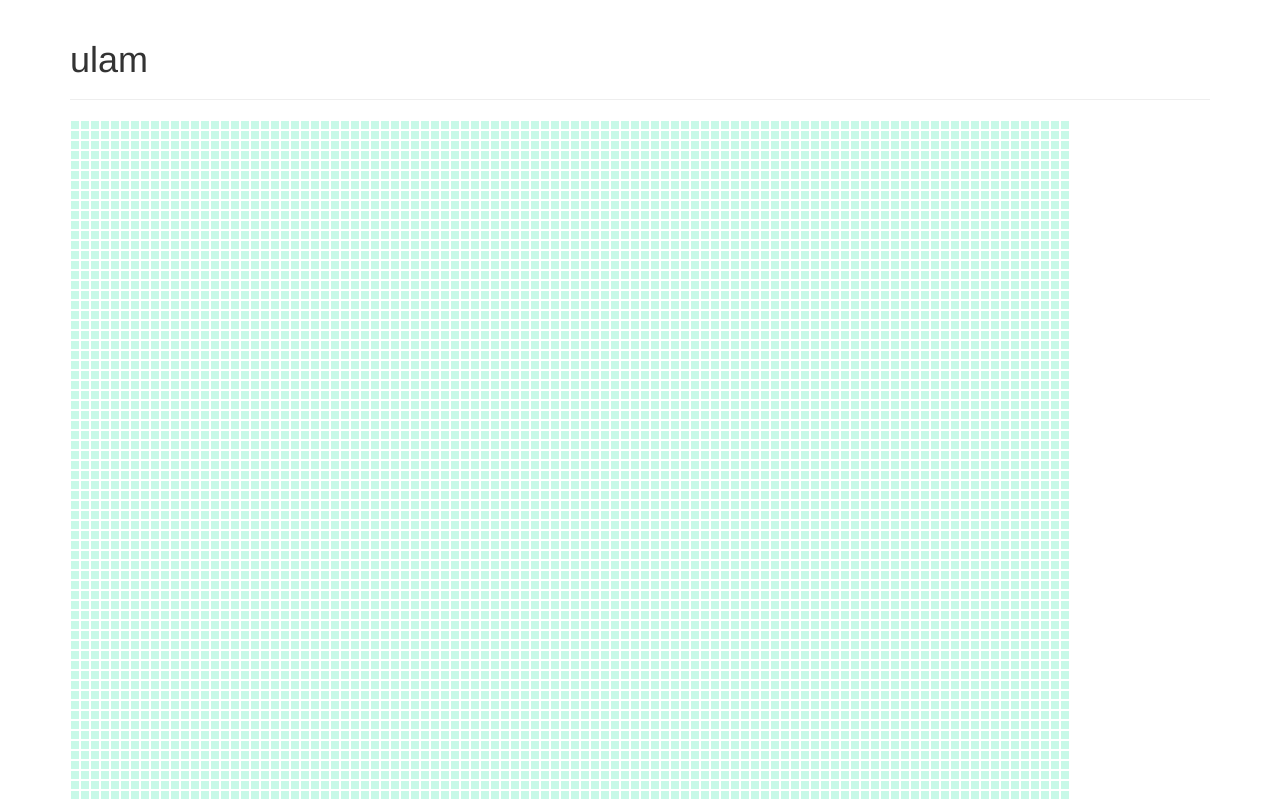
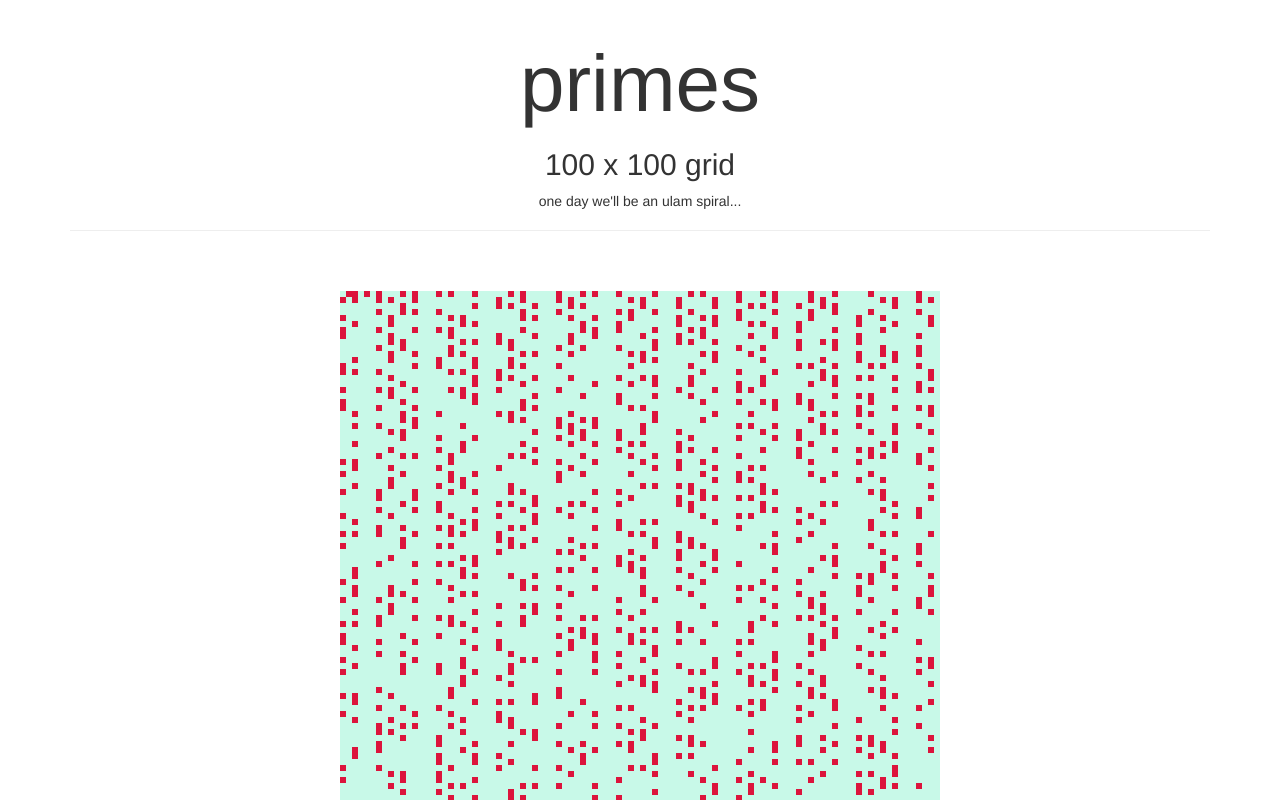
Before and after one commit to ammersive/ulam, a plain HTML site: page ulam.html in a window 1280 px wide. Shown: the top 800 px of the page. Drawn offline with nearby package versions, Linux system fonts and the light colour scheme.

Commit message:
primes grid top to bottom layout working

```diff
--- a/app.js
+++ b/app.js
@@ -1,5 +1,4 @@
 (d => {
-
 
   // Prime number function
   let prime = num => {
@@ -16,43 +15,28 @@
     return isPrime;
   }
 
-  // // prime function works
-  // console.log(prime(3));
-  // console.log(prime(7));
-  // console.log(prime(8));
-  // console.log(prime(13));
-
-  //build spans : working
-  // for (var i=0;i<10000;i+=1) {
-  //   pixels.append(d.createElement("span"));
-  // }
-
+  // Build an array of span elements
+  let gridSize = 10000;
   let spanArray = [];
 
-  for (let j = 1; j < 10000; j += 1) {
+  for (let i = 0; i < gridSize; i += 1) {
     span = d.createElement("span");
     spanArray.push(span);
   }
-  console.log(spanArray);
 
-  for (let k = 1; k < 100; k += 1) {
-    // fine
-    if (k % 3 === 0) {
-    // NOT FINE
-    // if (true) {
-    // if (i % 3 === 0) {
-    // if (prime(i)){
-      console.log(prime(k)); // fine
-      // spanArray[i].classList.add("prime-colour");
+  // Apply colour class to spans where span index + 1 is prime (accounting for 0 indexing)
+  for (let i = 0; i < gridSize; i += 1) {
+    if (prime(i + 1)){
+      spanArray[i].classList.add("prime");
     }
   }
-  // console.log(spanArray);
 
+  // Append span array elements to fragment, to send back to DOM
   let fragment = d.createDocumentFragment();
-  for (let i = 1; i < spanArray.length - 1; i += 1) {
+  for (let i = 0; i < spanArray.length; i += 1) {
     fragment.append(spanArray[i]);
   }
 
-  pixels.append(fragment);
+  grid.append(fragment);
 
 })(document);
--- a/main.css
+++ b/main.css
@@ -1,18 +1,26 @@
+.page-header > * {
+  text-align: center;
+}
+
+h1 {
+  font-size: 8rem;
+}
+
 span {
   float: left;
   box-sizing: border-box;
   background-color: rgb(200, 249, 232);
-  border: 1px solid #fff;
-  height: 10px;
-  width: 10px;
+  /* border: 1px solid #fff; */
+  height: 6px;
+  width: 6px;
 }
 
-.pixels {
-  width: 1000px;
-  height: 1000px;
-  margin-bottom: 6rem;
+.grid {
+  width: 600px;
+  height: 600px;
+  margin: 6rem auto;
 }
 
-.prime-colour {
+.prime {
   background-color: crimson;
 }
--- a/ulam.html
+++ b/ulam.html
@@ -15,10 +15,12 @@
 
 <body class="container">
   <header class="page-header">
-      <h1>ulam</h1>
+      <h1>primes</h1>
+      <h2>100 x 100 grid</h2>
+      <p>one day we'll be an ulam spiral...</p>
   </header>
 
-  <main id="pixels" class="pixels"></main>
+  <main id="grid" class="grid"></main>
 
 </body>
 </html>
```
